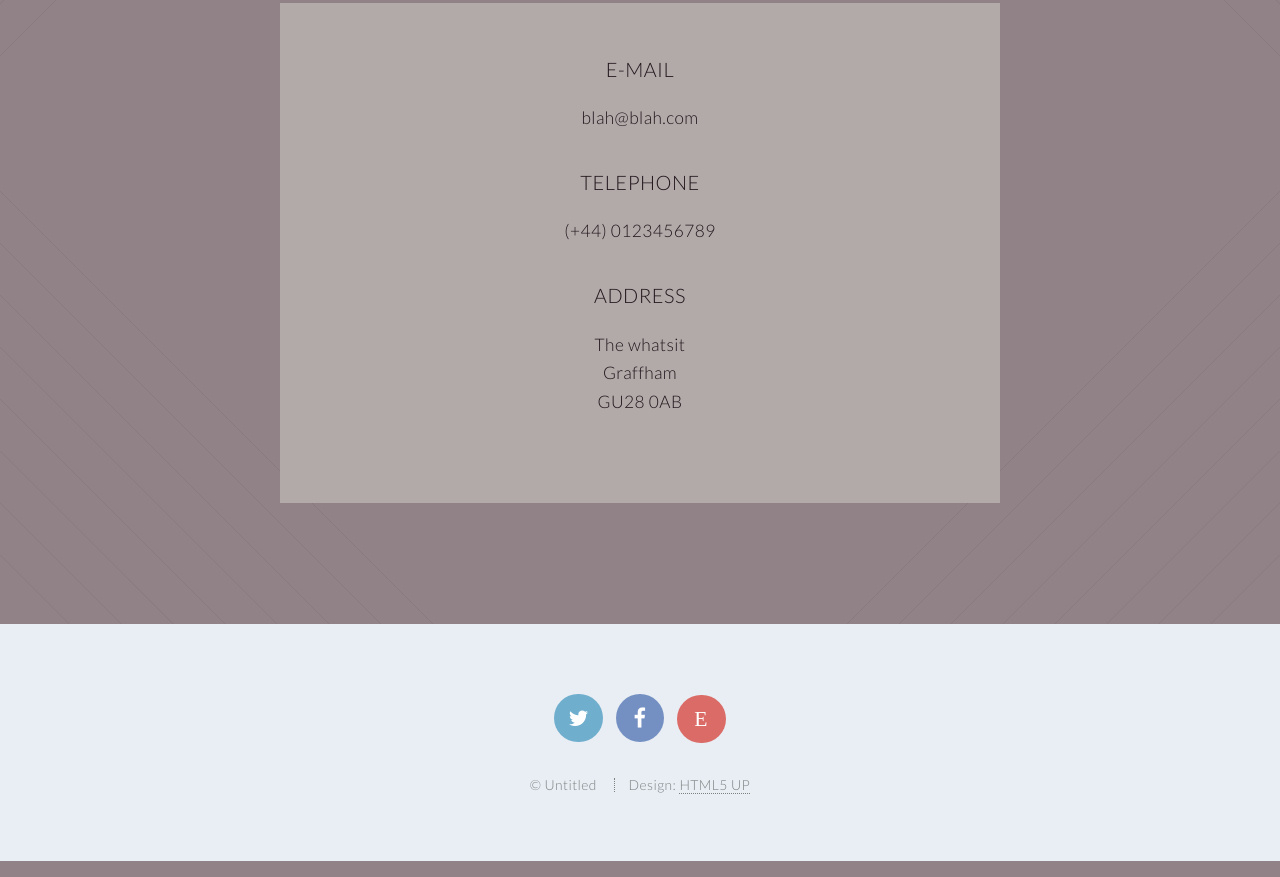
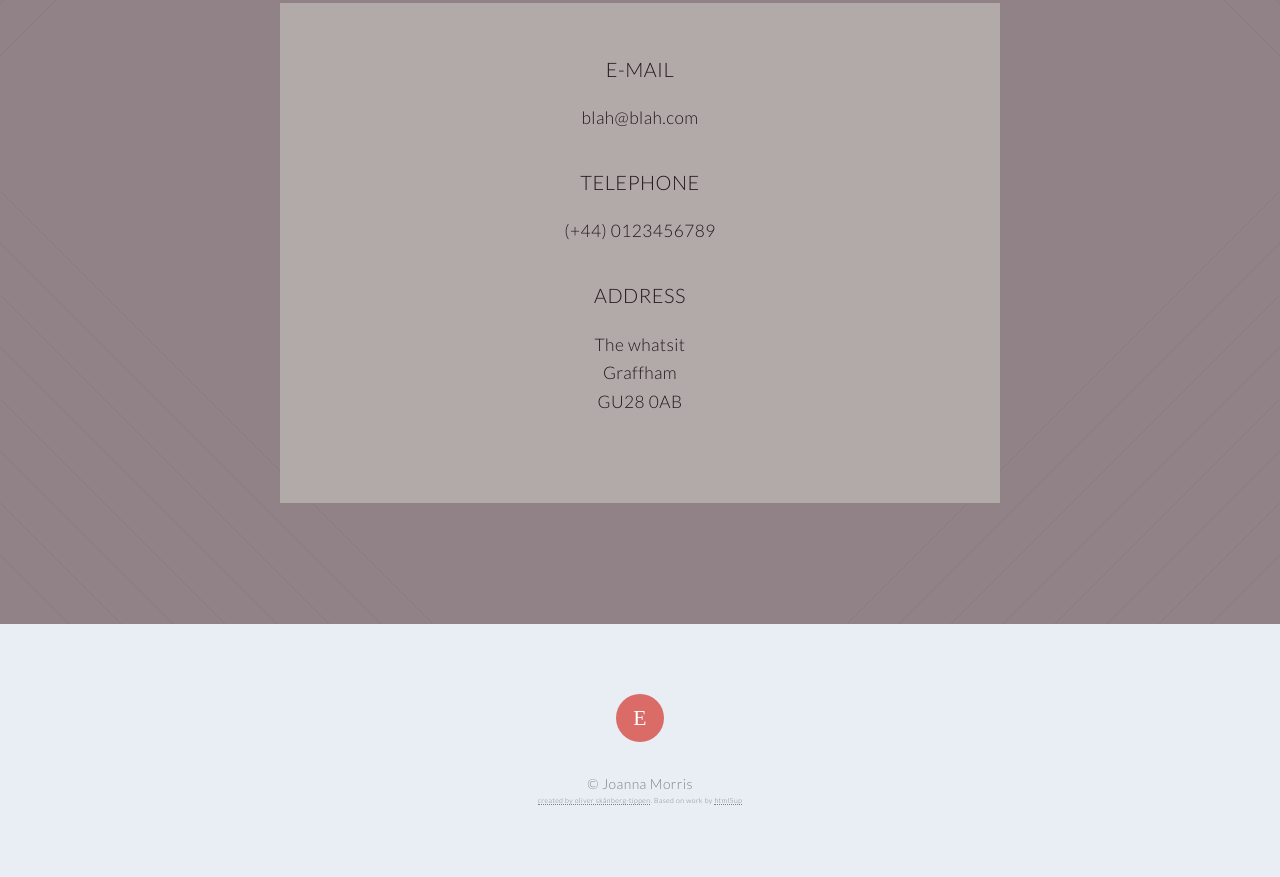
Before and after one commit to oskanberg/thegraffhampotter.co.uk, a plain HTML site: page public/contact.html in a window 1280 px wide. Shown: the part 377-1254 px from the top of the page. Drawn offline with Linux system fonts and the light colour scheme.

Commit message:
Update footers

```diff
--- a/public/contact.html
+++ b/public/contact.html
@@ -79,16 +79,15 @@
         <!-- Footer -->
         <footer id="footer">
             <ul class="icons">
-                <li><a href="#" class="icon circle fa-twitter"><span class="label">Twitter</span></a></li>
-                <li><a href="#" class="icon circle fa-facebook"><span class="label">Facebook</span></a></li>
-                <li><a href="etsy.com/uk/shop/thegraffhampotter" class="icon circle fa-etsy">E<span class="label">Etsy</span></a></li>
+<!--                 <li><a href="#" class="icon circle fa-twitter"><span class="label">Twitter</span></a></li>
+                <li><a href="#" class="icon circle fa-facebook"><span class="label">Facebook</span></a></li> -->
+                <li><a href="//etsy.com/uk/shop/thegraffhampotter" class="icon circle fa-etsy">E<span class="label">Etsy</span></a></li>
                 <!-- <li><a href="#" class="icon circle fa-google-plus"><span class="label">Google+</span></a></li>
-						<li><a href="#" class="icon circle fa-github"><span class="label">Github</span></a></li>
-						<li><a href="#" class="icon circle fa-dribbble"><span class="label">Dribbble</span></a></li> -->
+                        <li><a href="#" class="icon circle fa-github"><span class="label">Github</span></a></li>
+                        <li><a href="#" class="icon circle fa-dribbble"><span class="label">Dribbble</span></a></li> -->
             </ul>
             <ul class="copyright">
-                <li>&copy; Untitled</li>
-                <li>Design: <a href="http://html5up.net">HTML5 UP</a></li>
+                <li>&copy; Joanna Morris<br /><span style="font-size:0.5em"><a href="//os-t.com">created by oliver sk&aring;nberg-tippen</a>. Based on work by <a href="//www.html5up.net">html5up</a></span></li>
             </ul>
         </footer>
     </div>
```
Also changed, not shown: public/about.html (+4 -4 lines), public/index.html (+1 -1 lines), public/shop.html (+4 -4 lines).
